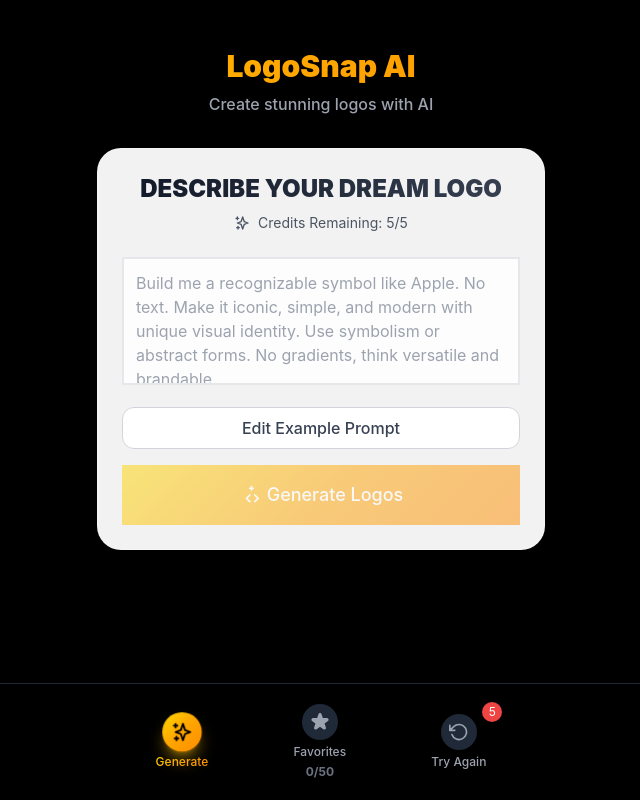
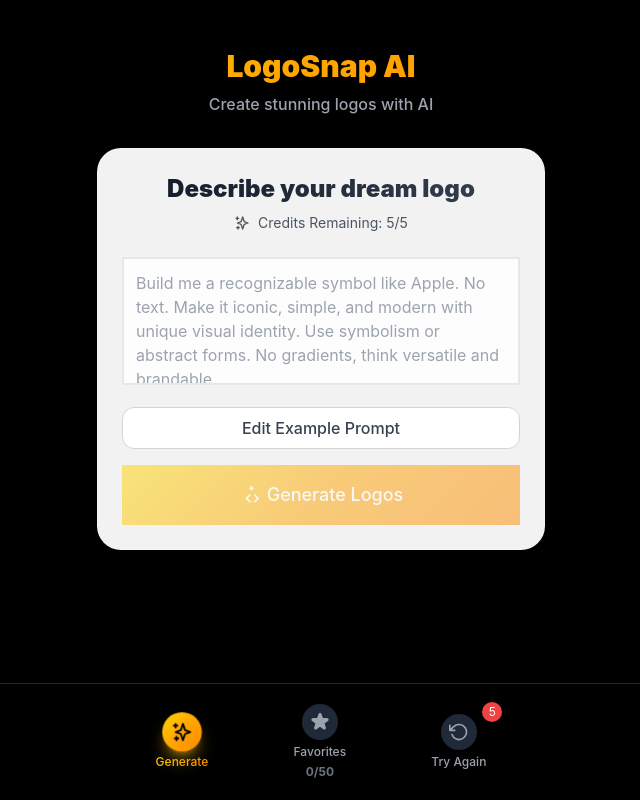
Before and after one commit to logosnapai/LogoSnap-AI, a React (Vite) app: page / in a window 1280 px wide. Both pictures are taken after a click on the button "Get 20 Logo Variations". Shown: the whole page, without its empty margins (319-959 px from the left). Built offline with nearby package versions, Linux system fonts and the light colour scheme.

Commit message:
Update PromptInput.tsx
changed DESCRIBE YOUR DREA LOGO from cap lloscks

```diff
--- a/src/components/PromptInput.tsx
+++ b/src/components/PromptInput.tsx
@@ -66,7 +66,7 @@
         className="text-center mb-6"
       >
         <h2 className="text-xl md:text-2xl font-black mb-2 bg-gradient-to-r from-gray-900 to-gray-700 bg-clip-text text-transparent">
-          DESCRIBE YOUR DREAM LOGO
+          Describe your dream logo
         </h2>
         <div className="flex items-center justify-center space-x-2 text-sm text-gray-600">
           <Sparkles className="w-4 h-4" />
```
